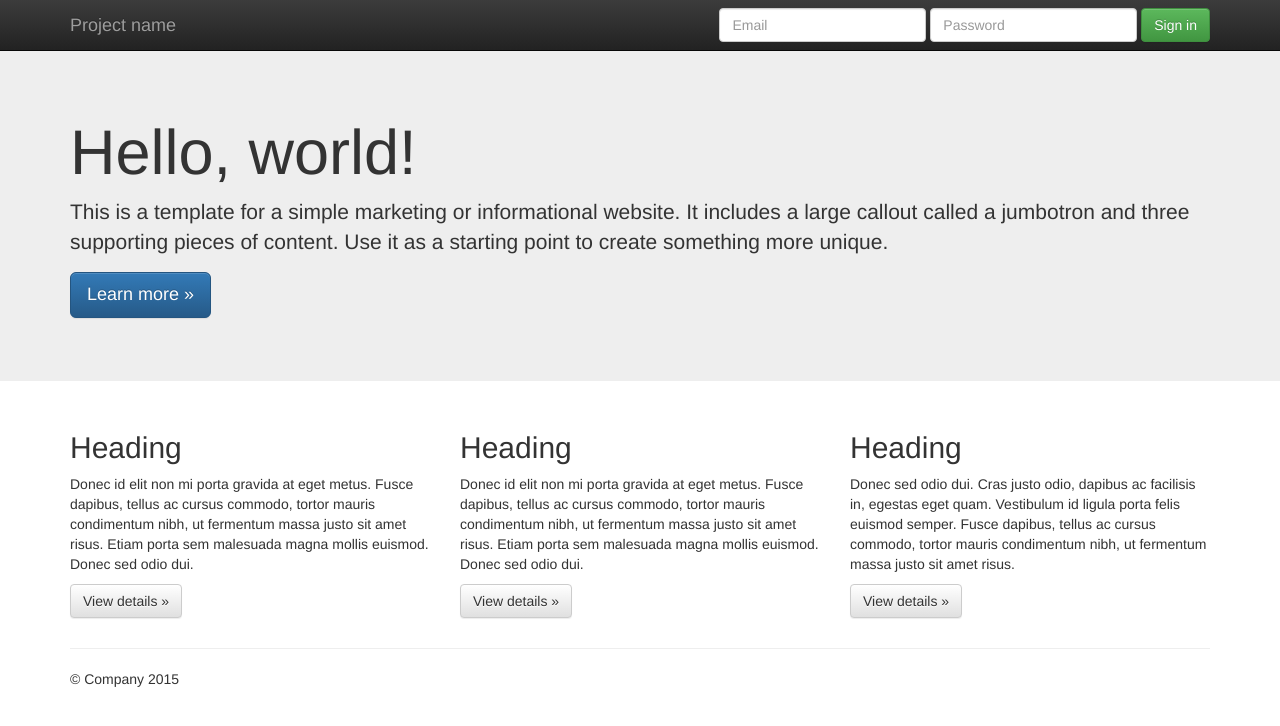
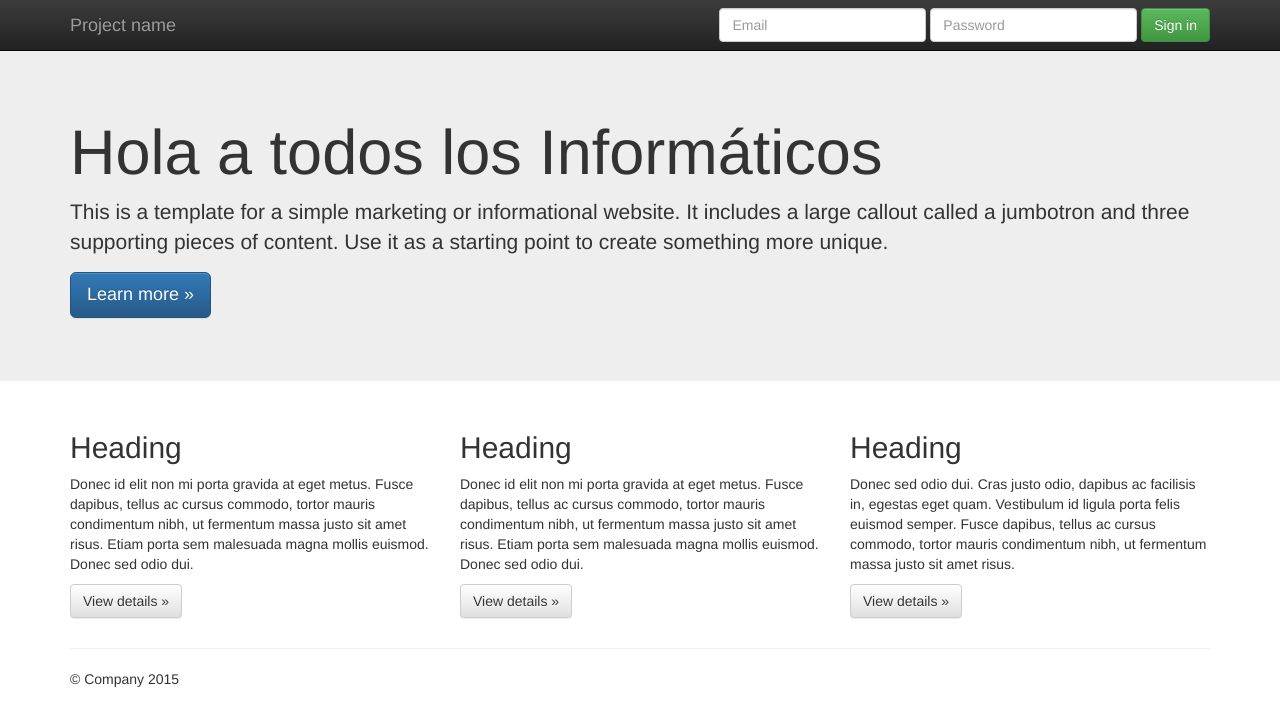
Before and after one commit to ricardofs-2020/Trabajo2_Ricardo_Fuenzalida, a plain HTML site: page index.html in a window 1280 px wide. Drawn offline with nearby package versions, Linux system fonts and the light colour scheme.

Commit message:
Se agrega al repositorio local titulo modificado del index.htmol

```diff
--- a/index.html
+++ b/index.html
@@ -55,7 +55,7 @@
     <!-- Main jumbotron for a primary marketing message or call to action -->
     <div class="jumbotron">
       <div class="container">
-        <h1>Hello, world!</h1>
+        <h1>Hola a todos los Informáticos</h1>
         <p>This is a template for a simple marketing or informational website. It includes a large callout called a jumbotron and three supporting pieces of content. Use it as a starting point to create something more unique.</p>
         <p><a class="btn btn-primary btn-lg" href="#" role="button">Learn more &raquo;</a></p>
       </div>
```
